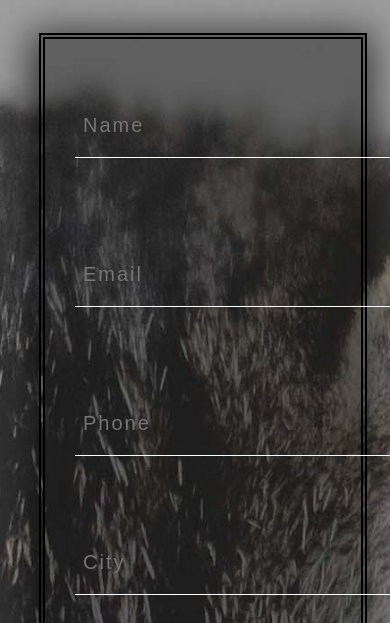
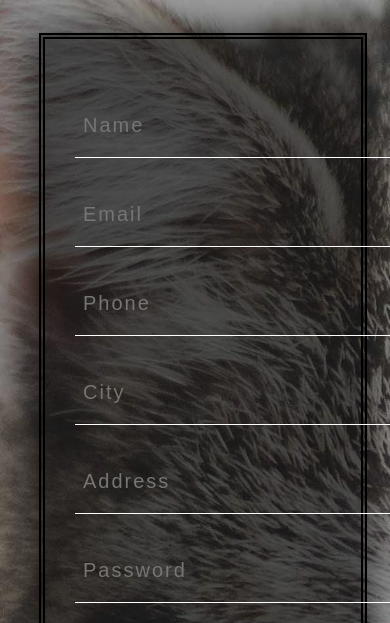
Before and after one commit to xiaohei6856/webpage, a plain HTML site: page text/biaodan.html in a window 390 px wide. Shown: the part 221-844 px from the top of the page. Drawn offline with Linux system fonts and the light colour scheme.

Commit message:
表单最后版本

```diff
--- a/text/biaodan.html
+++ b/text/biaodan.html
@@ -42,7 +42,7 @@
 					border: 6px double #000000;
 					box-shadow: -2px 7px 37px 8px rgb(0 0 0 / 67%);
 					padding: 30px;
-					background-color: rgba(0, 0, 0, 0.4);
+					background-color: rgba(0, 0, 0, 0.5);
 			}
 			.biaoti{
 				height: 116px;
@@ -146,43 +146,49 @@
 				text-align: center;
 			}
 			@media (max-width:1440px) {
+				body{
+					background-position: -350px 0px;
+				}
 					.container{
 						width: 100%;
 					}
 				}
 				@media (max-width:1280px) {
+					body{
+						background-position: -1150px 0px;
+					}
 					.container{
 						width: 98%;
 					}
 					.grid{
 						grid-template-columns: repeat(auto-fit, minmax(600px, 1fr));
-						 grid-column-gap: 25px;
-						 grid-row-gap: 50px;
-						 margin-bottom: 50px;
+						 grid-auto-rows: minmax(40px, auto);
 					}
 				}
 				@media (max-width:1080px) {
+					body{
+						background-position: -1250px 0px;
+					}
 					.container{
 						width: 90%;
 						margin: 0 auto;
 					}
 					.grid{
 						grid-template-columns: repeat(auto-fit, minmax(450px, 1fr));
-						 grid-column-gap: 25px;
-						  grid-row-gap: 55px;
-						   margin-bottom: 50px;
+						grid-auto-rows: minmax(40px, auto);
 					}
 				}
 				@media (max-width:1050px) {
+					body{
+						background-position: -1200px 0px;
+					}
 					.container{
 						width: 80%;
 						margin: 0 auto;
 					}
 					.grid{
 						grid-template-columns: repeat(auto-fit, minmax(350px, 1fr));
-						 grid-column-gap: 25px;
-						  grid-row-gap: 60px;
-						   margin-bottom: 50px;
+						grid-auto-rows: minmax(40px, auto);
 					}
 				}
 			/* 	@media (max-width:950px) {
@@ -317,7 +323,7 @@
 					</div>
 				</div>
 				</div>
-					<h2>©2021 Pet Found Form. All Rights Reserved | Do by <a href="">Xiaohei</a></h2>
+					<h2>©2021 Pet Found Form. All Rights Reserved | Do by <a href="https://www.jianshu.com/u/f218c3bb8db0">Xiaohei</a></h2>
 
 
 		</div>
--- a/河南科技学院/河南科技学院.css
+++ b/河南科技学院/河南科技学院.css
@@ -230,9 +230,7 @@ section {
 
 .body {
 	width: 100%;
-
 	background: linear-gradient(rgb(146, 193, 219), rgb(227, 244, 255), rgb(146, 193, 219));
-
 }
 
 section ul {
```
